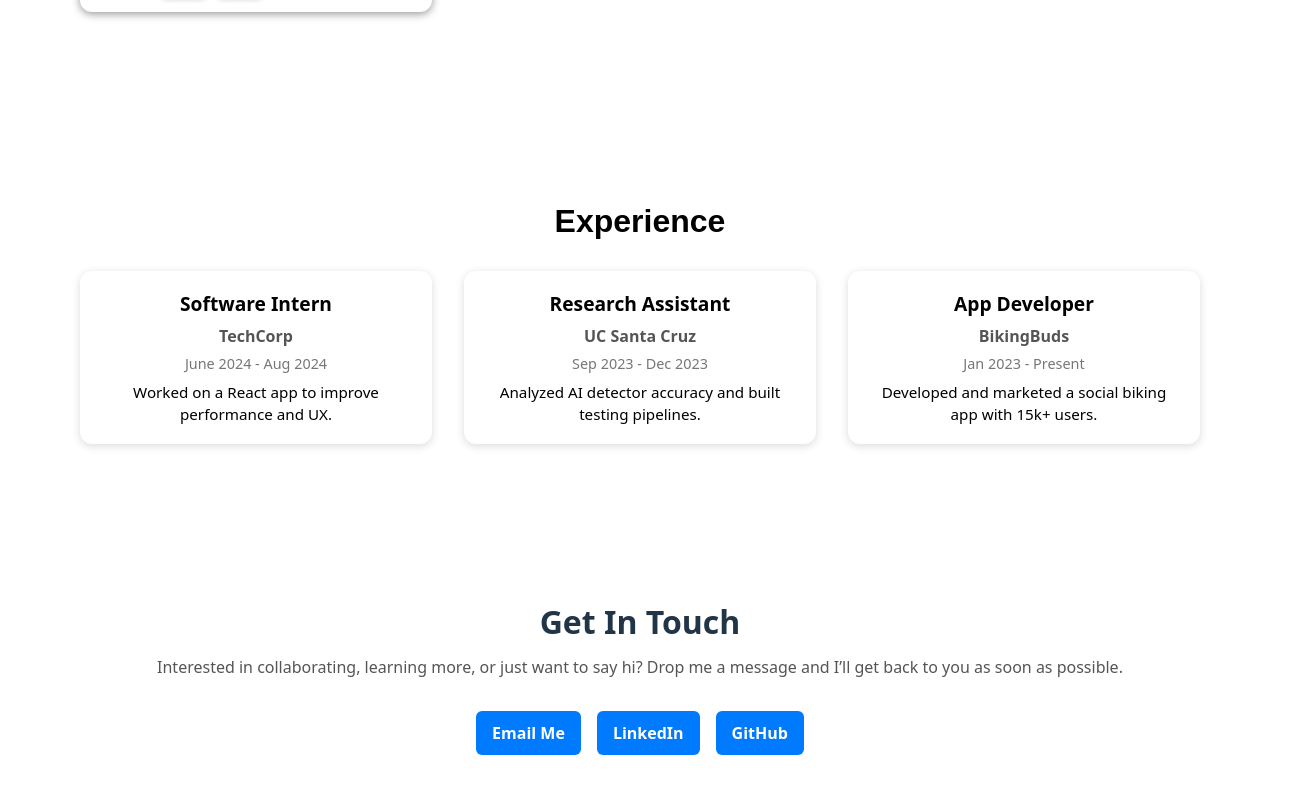
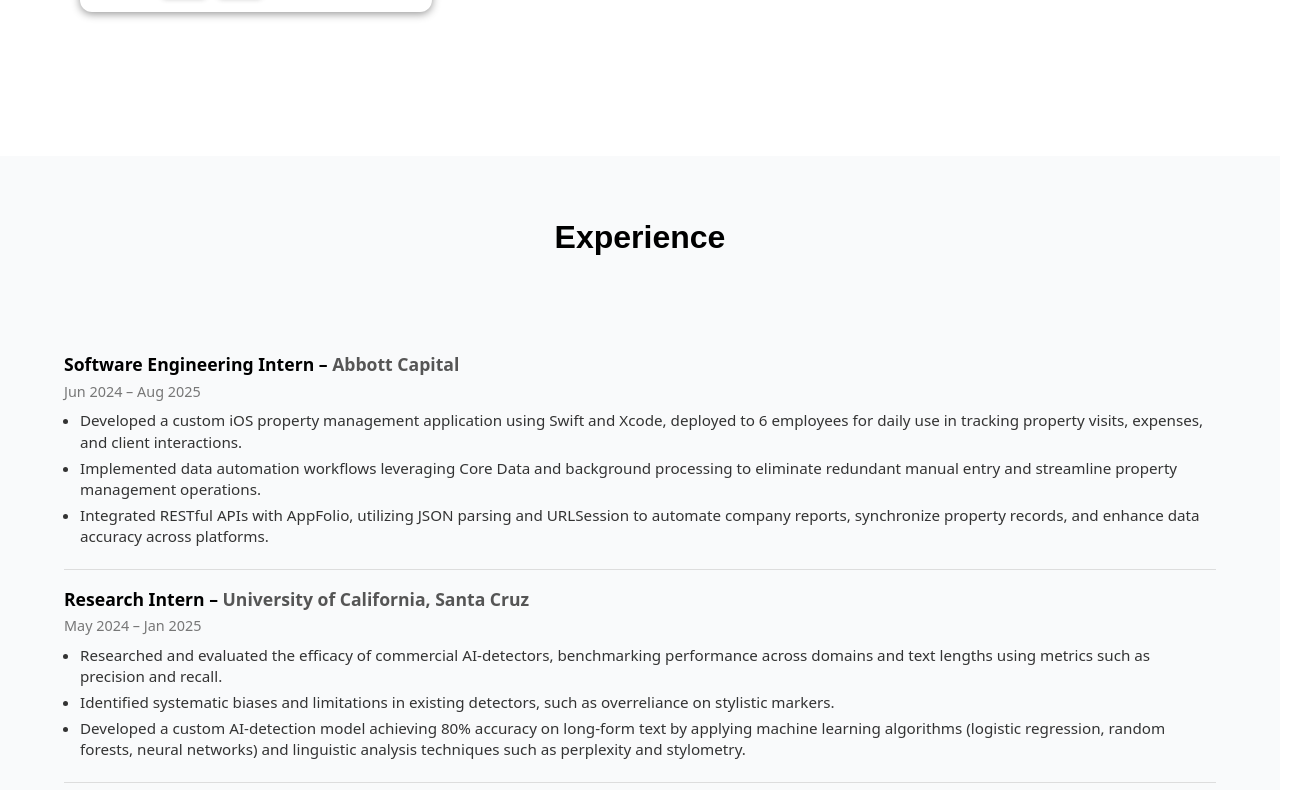
Before and after one commit to saahilsukhija/saahilsukhija.github.io, a React (Vite) app: page / in a window 1280 px wide. Shown: the part 2007-2797 px from the top of the page, 1312 px wide, since content can reach past the window. Built offline with nearby package versions, Linux system fonts and the light colour scheme; a web font is replaced by a local one.

Commit message:
Prepare for GitHub Pages

```diff
--- a/package.json
+++ b/package.json
@@ -9,7 +9,7 @@
     "lint": "eslint .",
     "preview": "vite preview",
     "predeploy": "npm run build",
-    "deploy": "gh-pages -d build"
+    "deploy": "gh-pages -d dist"
   },
   "dependencies": {
     "node": "^24.8.0",
--- a/src/components/ExperienceView.jsx
+++ b/src/components/ExperienceView.jsx
@@ -1,38 +1,68 @@
-import React from "react";
 import "../style/ExperienceView.css";
 
-function ExperienceView() {
 const experiences = [
   {
-      role: "Software Intern",
-      company: "TechCorp",
-      duration: "June 2024 - Aug 2024",
-      description: "Worked on a React app to improve performance and UX.",
+    role: "Software Engineering Intern",
+    company: "Abbott Capital",
+    duration: "Jun 2024 – Aug 2025",
+    description: [
+      "Developed a custom iOS property management application using Swift and Xcode, deployed to 6 employees for daily use in tracking property visits, expenses, and client interactions.",
+      "Implemented data automation workflows leveraging Core Data and background processing to eliminate redundant manual entry and streamline property management operations.",
+      "Integrated RESTful APIs with AppFolio, utilizing JSON parsing and URLSession to automate company reports, synchronize property records, and enhance data accuracy across platforms.",
+    ],
   },
   {
-      role: "Research Assistant",
-      company: "UC Santa Cruz",
-      duration: "Sep 2023 - Dec 2023",
-      description: "Analyzed AI detector accuracy and built testing pipelines.",
+    role: "Research Intern",
+    company: "University of California, Santa Cruz",
+    duration: "May 2024 – Jan 2025",
+    description: [
+      "Researched and evaluated the efficacy of commercial AI-detectors, benchmarking performance across domains and text lengths using metrics such as precision and recall.",
+      "Identified systematic biases and limitations in existing detectors, such as overreliance on stylistic markers.",
+      "Developed a custom AI-detection model achieving 80% accuracy on long-form text by applying machine learning algorithms (logistic regression, random forests, neural networks) and linguistic analysis techniques such as perplexity and stylometry.",
+    ],
   },
   {
-      role: "App Developer",
+    role: "Code Coach, Summer Teacher",
+    company: "theCoderSchool",
+    duration: "Jan 2023 - Aug 2025",
+    description: [
+      "Tutored 40+ students in Python, Java, C#, and Scratch, tailoring lessons to diverse age groups and skill levels to build programming proficiency.",
+      "Led an AI development summer camp, introducing students to machine learning, neural networks, and applied AI concepts through interactive projects.",
+      "Guided student projects such as Unity (C#) games and Python applications, emphasizing debugging strategies, object-oriented programming (OOP), and problem-solving.",
+    ],
+  },
+  {
+    role: "Founder & Developer",
     company: "BikingBuds",
-      duration: "Jan 2023 - Present",
-      description: "Developed and marketed a social biking app with 15k+ users.",
+    duration: "2021 – Present",
+    description: [
+      "Designed and developed BikingBuds, a cross-platform mobile app (iOS & Android) that enhances biking safety and community connection.",
+      "Scaled the app to 15,000+ users across 34 countries, tracking 4M+ miles and enabling 3,000+ rides created.",
+      "Built key features including fall detection, route creation, and ride tracking, integrating safety-focused technology into a user-friendly interface.",
+      "Secured adoption through 10 county newsletter features, 12 Safe Routes to School partnerships supporting 150 school bike programs, and 5 large-scale community events with 1,000+ riders each.",
+    ],
   },
 ];
 
+function ExperienceView() {
   return (
     <div className="experience-view">
       <h1>Experience</h1>
       <div className="experience-collection">
         {experiences.map((exp, index) => (
-          <div key={index} className="experience-card">
-            <h2 className="exp-role">{exp.role}</h2>
-            <h3 className="exp-company">{exp.company}</h3>
-            <p className="exp-duration">{exp.duration}</p>
-            <p className="exp-description">{exp.description}</p>
+          <div
+            key={index}
+            className="experience-item"
+          >
+            <div className="exp-header">
+              {exp.role} – <span>{exp.company}</span>
+            </div>
+            <div className="exp-duration">{exp.duration}</div>
+            <ul className="exp-description">
+              {exp.description.map((point, i) => (
+                <li key={i}>{point}</li>
+              ))}
+            </ul>
           </div>
         ))}
       </div>
--- a/src/components/Footer.jsx
+++ b/src/components/Footer.jsx
@@ -4,16 +4,7 @@ import "../style/Footer.css";
 function Footer() {
   return (
     <footer className="footer">
-      <p>&copy; {new Date().getFullYear()} Saahil Sukhija. All rights reserved.</p>
-      <div className="footer-links">
-        <a href="https://github.com/saahilsukhija" target="_blank" rel="noopener noreferrer">
-          GitHub
-        </a>
-        <a href="https://linkedin.com/in/saahilsukhija" target="_blank" rel="noopener noreferrer">
-          LinkedIn
-        </a>
-        <a href="mailto:saahil@example.com">Email</a>
-      </div>
+      <p>{new Date().getFullYear()} Saahil Sukhija. All rights reserved.</p>
     </footer>
   );
 }
--- a/src/components/GetInTouchView.jsx
+++ b/src/components/GetInTouchView.jsx
@@ -1,23 +1,41 @@
 import React from "react";
 import "../style/GetInTouchView.css";
+import { FaGithub, FaLinkedin, FaEnvelope } from "react-icons/fa";
 
 function GetInTouchView() {
   return (
     <div className="get-in-touch-view">
       <h1>Get In Touch</h1>
       <p>
-        Interested in collaborating, learning more, or just want to say hi?
-        Drop me a message and I’ll get back to you as soon as possible.
+        Feel free to reach out for collaborations or just a friendly hello 👋
       </p>
-      <a href="mailto:saahil@example.com" className="contact-btn">
-        Email Me
-      </a>
-      <a href="https://linkedin.com/in/saahilsukhija" className="contact-btn">
-        LinkedIn
-      </a>
-      <a href="https://github.com/saahilsukhija" className="contact-btn">
-        GitHub
-      </a>
+      <div className="contact-buttons">
+        <a
+          href="mailto:sukhija@berkeley.edu"
+          className="contact-btn email"
+          title="Email Me"
+        >
+          <FaEnvelope />
+        </a>
+        <a
+          href="https://linkedin.com/in/saahilsukhija"
+          className="contact-btn linkedin"
+          title="LinkedIn"
+          target="_blank"
+          rel="noopener noreferrer"
+        >
+          <FaLinkedin />
+        </a>
+        <a
+          href="https://github.com/saahilsukhija"
+          className="contact-btn github"
+          title="GitHub"
+          target="_blank"
+          rel="noopener noreferrer"
+        >
+          <FaGithub />
+        </a>
+      </div>
     </div>
   );
 }
--- a/src/style/App.css
+++ b/src/style/App.css
@@ -4,6 +4,13 @@
   text-align: center;
   margin-bottom: 10rem;
 }
+
+body,
+html {
+  height: 100%;
+  margin: 0;
+}
+
 
 @keyframes logo-spin {
   from {
@@ -34,5 +41,4 @@
   flex-direction: column;
   align-items: center;
   justify-content: center;
-
 }
--- a/src/style/ExperienceView.css
+++ b/src/style/ExperienceView.css
@@ -1,6 +1,10 @@
 .experience-view {
-    margin: 5rem;
+  margin: 2rem auto;
   color: black;
+  width: 100%;
+  background-color: rgb(249 250 251);
+  text-align: left;
+  padding-top: 2rem;
 }
 
 .experience-view h1 {
@@ -8,52 +12,31 @@
   font-weight: 700;
   font-size: 2rem;
   margin-bottom: 2rem;
+  margin-top: 2rem;
+  text-align: center;
 }
 
 .experience-collection {
-    display: grid;
-    grid-template-columns: 1fr;
-    gap: 2rem;
+  display: flex;
+  flex-direction: column;
+  gap: 1rem;
+  padding: 4rem;
 }
 
-  /* Medium screens: 2 columns */
-  @media (min-width: 600px) {
-    .experience-collection {
-      grid-template-columns: repeat(2, 1fr);
-    }
+.experience-item {
+  border-bottom: 1px solid #ddd;
+  padding-bottom: 1rem;
 }
 
-  /* Wide screens: 3 columns */
-  @media (min-width: 900px) {
-    .experience-collection {
-      grid-template-columns: repeat(3, 1fr);
-    }
+.exp-header {
+  font-size: 1.1rem;
+  font-weight: 700;
+  margin-bottom: 0.2rem;
 }
 
-  .experience-card {
-    background-color: #fff;
-    padding: 1.2rem;
-    border-radius: 12px;
-    box-shadow: 0 2px 8px rgba(0,0,0,0.15);
-    transition: transform 0.2s ease, box-shadow 0.2s ease;
-  }
-
-  .experience-card:hover {
-    transform: translateY(-5px);
-    box-shadow: 0 6px 16px rgba(0,0,0,0.25);
-  }
-
-  .exp-role {
-    font-size: 1.2rem;
-    font-weight: 700;
-    margin-bottom: 0.3rem;
-  }
-
-  .exp-company {
-    font-size: 1rem;
+.exp-header span {
   font-weight: 600;
   color: #555;
-    margin-bottom: 0.3rem;
 }
 
 .exp-duration {
@@ -65,4 +48,11 @@
 .exp-description {
   font-size: 0.95rem;
   line-height: 1.4;
+  color: #333;
+  padding-left: 1rem; /* indent bullet points */
+  list-style-type: disc; /* show bullet points */
 }
+
+.exp-description li {
+  margin-bottom: 0.3rem;
+}
--- a/src/style/Footer.css
+++ b/src/style/Footer.css
@@ -1,28 +1,13 @@
 .footer {
-    background-color: #222;
-    color: #fff;
+  background-color: #000000;
+  color: #ffffff;
   padding: 2rem;
   text-align: center;
   font-family: "Proxima Nova", sans-serif;
+  bottom: 0px;
+  width: 100%;
 }
 
 .footer p {
   margin-bottom: 1rem;
 }
-
-  .footer-links {
-    display: flex;
-    justify-content: center;
-    gap: 1rem;
-  }
-
-  .footer-links a {
-    color: #fff;
-    text-decoration: none;
-    font-weight: 600;
-    transition: color 0.2s ease;
-  }
-
-  .footer-links a:hover {
-    color: #007aff;
-  }
--- a/src/style/GetInTouchView.css
+++ b/src/style/GetInTouchView.css
@@ -1,38 +1,45 @@
 .get-in-touch-view {
-    margin: 5rem;
+  margin: 2rem auto;
+  color: black;
+  width: 100%;
+  background-color: rgb(255, 255, 255);
   text-align: center;
-    font-family: "Proxima Nova", sans-serif;
+  padding-top: 0rem;
 }
 
 .get-in-touch-view h1 {
+  font-family: "Proxima Nova", sans-serif;
+  font-weight: 700;
   font-size: 2rem;
-    font-weight: 700;
-    margin-bottom: 1rem;
+  margin-bottom: 2rem;
+  margin-top: 1rem;
+  text-align: center;
 }
 
-  .get-in-touch-view p {
-    font-size: 1rem;
-    color: #555;
-    margin-bottom: 2rem;
+.contact-buttons {
+  display: flex;
+  justify-content: center;
+  gap: 1.5rem;
+  padding-top: 1rem;
 }
 
 .contact-btn {
-    display: inline-block;
-    margin: 0 0.5rem 0.5rem 0.5rem;
-    padding: 0.6rem 1rem;
-    background-color: #007aff;
-    color: white;
-    font-weight: 600;
-    border-radius: 6px;
-    text-decoration: none;
-    transition: transform 0.2s ease, box-shadow 0.2s ease;
+  font-size: 2rem;
+  color: #222;
+  transition: transform 0.2s ease, color 0.2s ease;
 }
 
-  .contact-btn:hover {
-    transform: scale(1.05);
-    box-shadow: 0 4px 8px rgba(0,0,0,0.3);
+.linkedin:hover {
+  transform: scale(1.2);
+  color: #0073b1; /* blue for LinkedIn, Email/GitHub can inherit or you can style separately */
 }
 
-  .contact-btn:active {
-    transform: scale(0.97);
+.email:hover {
+  transform: scale(1.2);
+  color: #560f0f;
 }
+
+.github:hover {
+  transform: scale(1.2);
+  color: rgb(50, 0, 137);
+}
```
Lines whose indentation alone changed are shown as unchanged.
